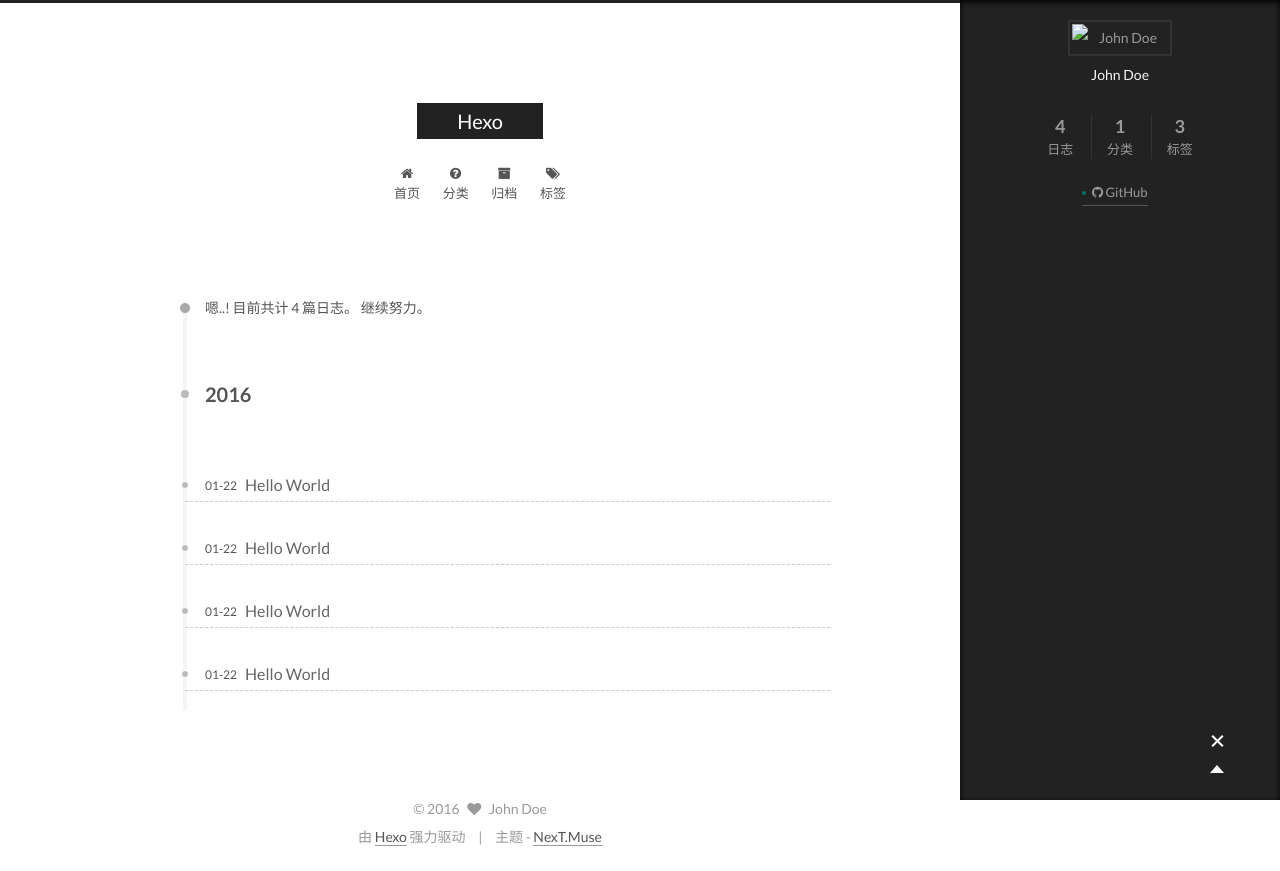
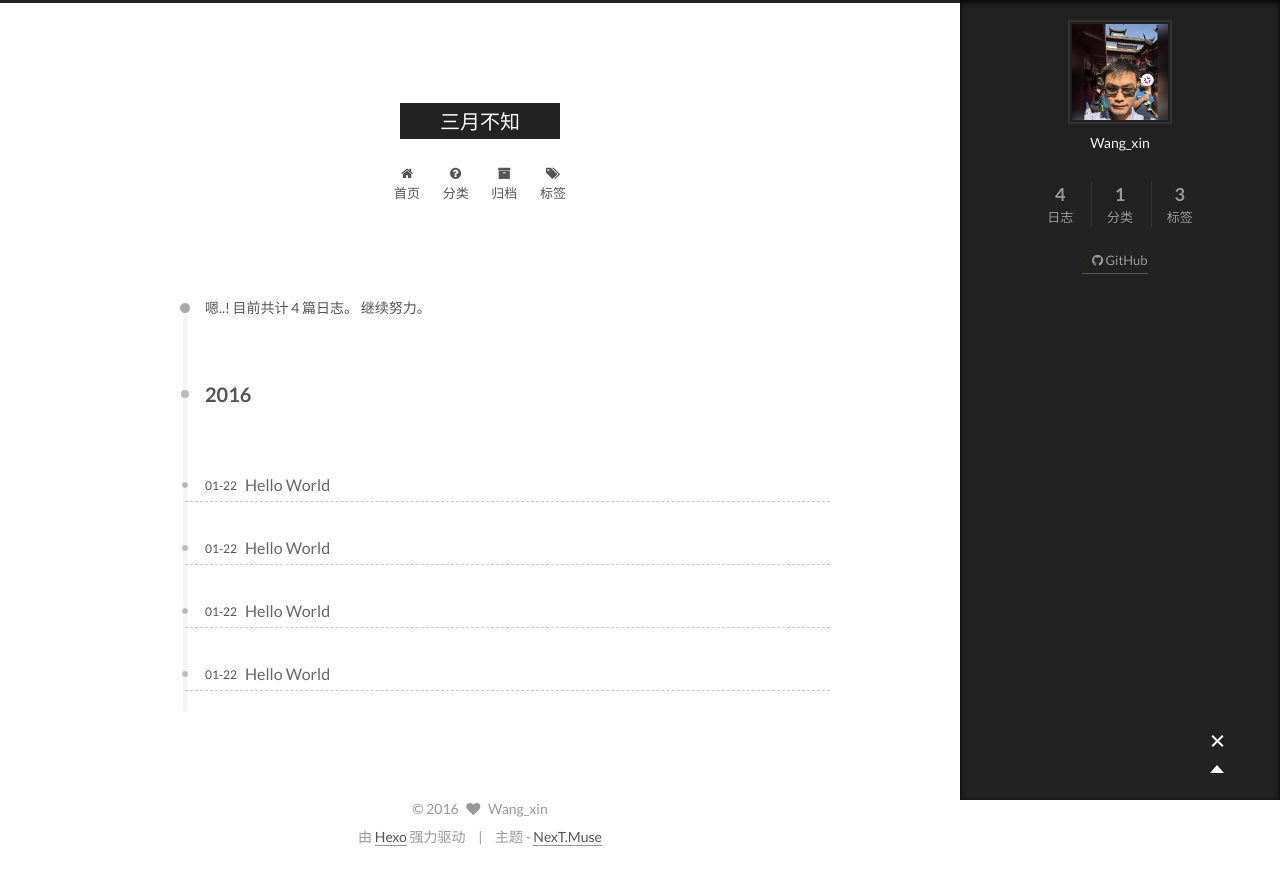
Before and after one commit to sybz/sybz.github.io, a plain HTML site: page archives/2016/01/index.html in a window 1280 px wide. Both pictures are taken after a click on the element 1217 px from the left and 742 px from the top of the page. Drawn offline with Linux system fonts and the light colour scheme.

Commit message:
Site updated: 2016-01-22 15:17:37

```diff
--- a/archives/2016/01/index.html
+++ b/archives/2016/01/index.html
@@ -59,12 +59,12 @@
 
 <meta name="description">
 <meta property="og:type" content="website">
-<meta property="og:title" content="Hexo">
+<meta property="og:title" content="三月不知">
 <meta property="og:url" content="http://yoursite.com/archives/2016/01/index.html">
-<meta property="og:site_name" content="Hexo">
+<meta property="og:site_name" content="三月不知">
 <meta property="og:description">
 <meta name="twitter:card" content="summary">
-<meta name="twitter:title" content="Hexo">
+<meta name="twitter:title" content="三月不知">
 <meta name="twitter:description">
 
 
@@ -83,7 +83,7 @@
   };
 </script>
 
-  <title> 归档 | Hexo </title>
+  <title> 归档 | 三月不知 </title>
 </head>
 
 <body itemscope itemtype="http://schema.org/WebPage" lang="zh-Hans">
@@ -112,7 +112,7 @@
   <div class="custom-logo-site-title">
     <a href="/"  class="brand" rel="start">
       <span class="logo-line-before"><i></i></span>
-      <span class="site-title">Hexo</span>
+      <span class="site-title">三月不知</span>
       <span class="logo-line-after"><i></i></span>
     </a>
   </div>
@@ -393,9 +393,9 @@
       <section class="site-overview sidebar-panel  sidebar-panel-active ">
         <div class="site-author motion-element" itemprop="author" itemscope itemtype="http://schema.org/Person">
           <img class="site-author-image" itemprop="image"
-               src="/images/default_avatar.jpg"
-               alt="John Doe" />
-          <p class="site-author-name" itemprop="name">John Doe</p>
+               src="/images/avatar.jpg"
+               alt="Wang_xin" />
+          <p class="site-author-name" itemprop="name">Wang_xin</p>
           <p class="site-description motion-element" itemprop="description"></p>
         </div>
         <nav class="site-state motion-element">
@@ -466,7 +466,7 @@
   <span class="with-love">
     <i class="icon-next-heart fa fa-heart"></i>
   </span>
-  <span class="author" itemprop="copyrightHolder">John Doe</span>
+  <span class="author" itemprop="copyrightHolder">Wang_xin</span>
 </div>
 
 <div class="powered-by">
--- a/css/main.css
+++ b/css/main.css
@@ -1543,7 +1543,7 @@
   width: 4px;
   height: 4px;
   border-radius: 50%;
-  background: #05716b;
+  background: #182900;
 }
 .sidebar-nav {
   margin: 0 0 20px;
```
Also changed, not shown: 2016/01/22/hello-world/index.html (+7 -7 lines), 2016/01/22/hello-world2/index.html (+7 -7 lines), 2016/01/22/hello-world3/index.html (+7 -7 lines), 2016/01/22/hello-world4/index.html (+7 -7 lines), archives/2016/index.html (+9 -9 lines), archives/index.html (+9 -9 lines), categories/Markdown/index.html (+9 -9 lines), categories/index.html (+7 -7 lines), index.html (+9 -9 lines), tags/index.html (+7 -7 lines), tags/tag1/index.html (+9 -9 lines), tags/tag2/index.html (+9 -9 lines), tags/tag3/index.html (+9 -9 lines), images/avatar.JPG (added), 1 other file.
